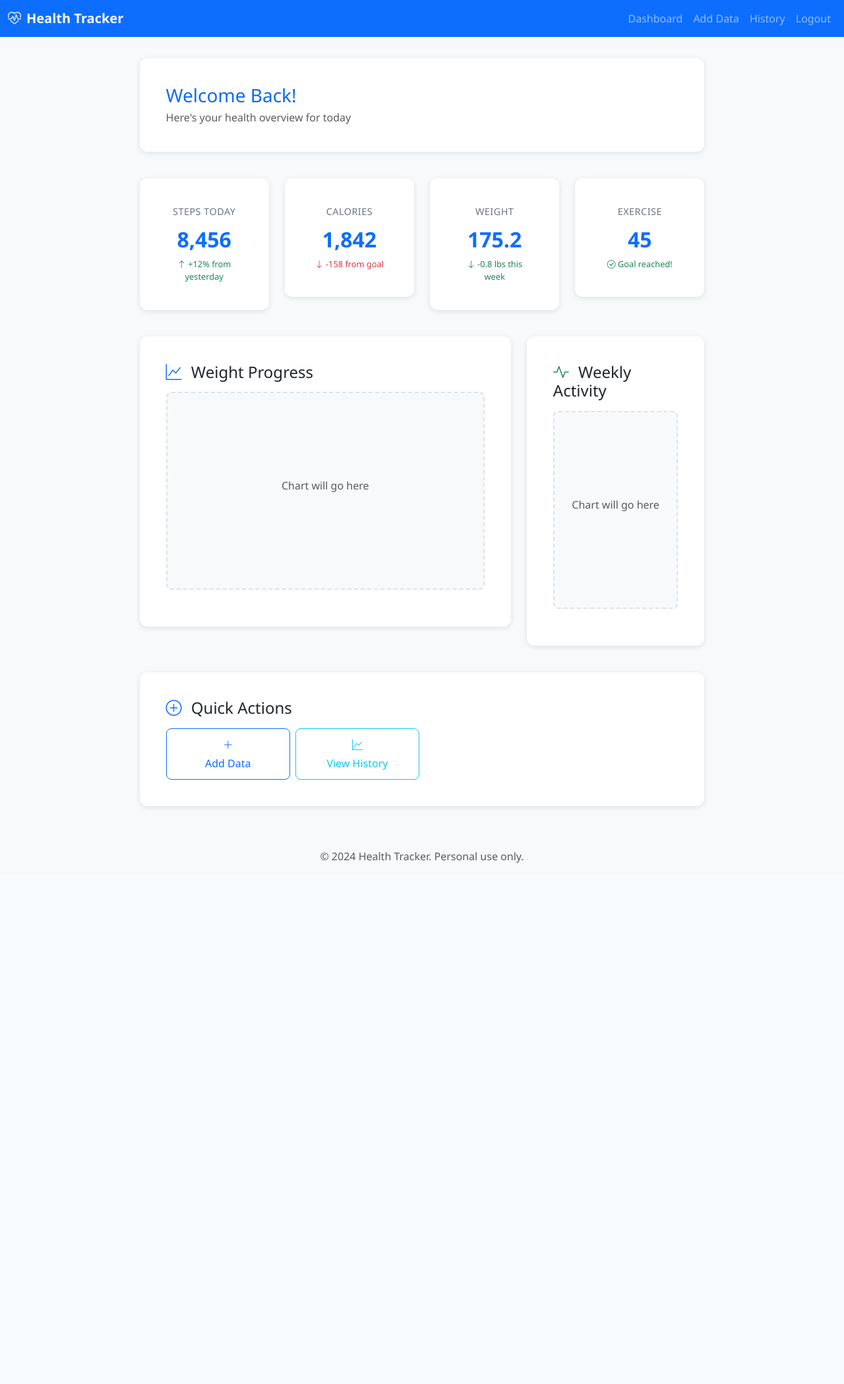
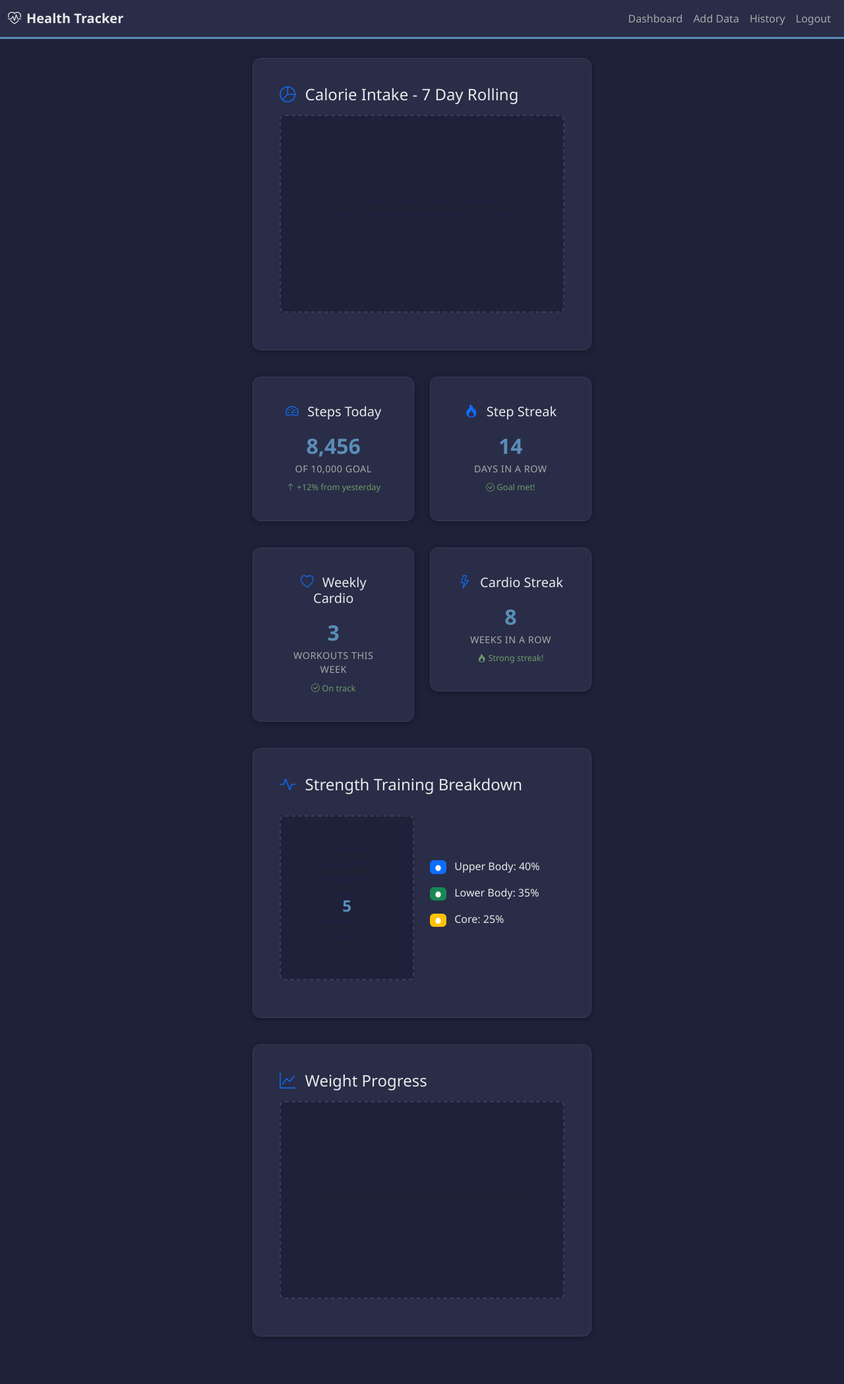
Before and after one commit to MarcBM/health-tracker, a FastAPI app: page / in a window 1280 px wide. Shown: the whole page at 66% size. Before the commit the page ends 1308 px from the top, so only its background shows below. Run offline with FastAPI, Linux system fonts and the light colour scheme; a map, chart or similar area stays blank.

Commit message:
Refactor dashboard and styling for Health Tracker
- Updated dashboard layout to include calorie intake, step tracker, and strength training sections.
- Removed the footer from the base template and adjusted navbar styling.
- Enhanced CSS for dark theme support, including new root variables and improved card styling.
- Cleaned up login page by removing unnecessary styles and ensuring consistent theming across the application.

```diff
--- a/app/templates/base.html
+++ b/app/templates/base.html
@@ -16,7 +16,7 @@
 <body>
     <!-- Fixed Navigation Bar -->
     {% block navbar %}
-    <nav class="navbar navbar-expand-lg navbar-dark bg-primary fixed-top">
+    <nav class="navbar navbar-expand-lg navbar-dark fixed-top" style="background-color: var(--card-color); border-bottom: 3px solid var(--primary-color);">
         <div class="container-fluid">
             <a class="navbar-brand fw-bold" href="/">
                 <i class="bi bi-heart-pulse me-2"></i>Health Tracker
@@ -53,13 +53,6 @@
         {% block content %}{% endblock %}
     </main>
 
-    <!-- Footer -->
-    <footer class="footer mt-auto py-3 bg-light">
-        <div class="container text-center">
-            <span class="text-muted">&copy; 2024 Health Tracker. Personal use only.</span>
-        </div>
-    </footer>
-
     <!-- Bootstrap 5 JS -->
     <script src="https://cdn.jsdelivr.net/npm/bootstrap@5.3.2/dist/js/bootstrap.bundle.min.js"></script>
 
--- a/app/templates/dashboard.html
+++ b/app/templates/dashboard.html
@@ -4,115 +4,141 @@
 
 {% block content %}
 <div class="container-fluid">
-    <!-- Welcome Section -->
+
+    <!-- Calorie Tracker Section -->
     <div class="row mb-4">
         <div class="col-12">
             <div class="health-card">
-                <h1 class="h3 text-gradient mb-1">Welcome Back!</h1>
-                <p class="text-muted mb-0">Here's your health overview for today</p>
+                <h4 class="mb-3">
+                    <i class="bi bi-pie-chart text-primary me-2"></i>
+                    Calorie Intake - 7 Day Rolling
+                </h4>
+                <div class="chart-placeholder">
+                    <p class="text-muted text-center">7-day calorie intake chart will go here</p>
+                </div>
             </div>
         </div>
     </div>
 
-    <!-- Quick Stats Row -->
+    <!-- Step Tracker Section -->
     <div class="row mb-4">
-        <div class="col-6 col-md-3">
+        <div class="col-6">
             <div class="health-card text-center">
-                <div class="metric-label">Steps Today</div>
+                <h5 class="mb-3">
+                    <i class="bi bi-speedometer2 text-primary me-2"></i>
+                    Steps Today
+                </h5>
                 <div class="metric-value">8,456</div>
+                <div class="metric-label">of 10,000 goal</div>
                 <div class="metric-change positive">
                     <i class="bi bi-arrow-up"></i> +12% from yesterday
                 </div>
             </div>
         </div>
 
-        <div class="col-6 col-md-3">
+        <div class="col-6">
             <div class="health-card text-center">
-                <div class="metric-label">Calories</div>
-                <div class="metric-value">1,842</div>
-                <div class="metric-change negative">
-                    <i class="bi bi-arrow-down"></i> -158 from goal
-                </div>
-            </div>
-        </div>
-
-        <div class="col-6 col-md-3">
-            <div class="health-card text-center">
-                <div class="metric-label">Weight</div>
-                <div class="metric-value">175.2</div>
+                <h5 class="mb-3">
+                    <i class="bi bi-fire text-primary me-2"></i>
+                    Step Streak
+                </h5>
+                <div class="metric-value">14</div>
+                <div class="metric-label">days in a row</div>
                 <div class="metric-change positive">
-                    <i class="bi bi-arrow-down"></i> -0.8 lbs this week
-                </div>
-            </div>
-        </div>
-
-        <div class="col-6 col-md-3">
-            <div class="health-card text-center">
-                <div class="metric-label">Exercise</div>
-                <div class="metric-value">45</div>
-                <div class="metric-change positive">
-                    <i class="bi bi-check-circle"></i> Goal reached!
+                    <i class="bi bi-check-circle"></i> Goal met!
                 </div>
             </div>
         </div>
     </div>
 
-    <!-- Chart Placeholders -->
+    <!-- Exercise Tracker Section -->
     <div class="row mb-4">
-        <div class="col-12 col-lg-8">
+        <div class="col-6">
+            <div class="health-card text-center">
+                <h5 class="mb-3">
+                    <i class="bi bi-heart text-primary me-2"></i>
+                    Weekly Cardio
+                </h5>
+                <div class="metric-value">3</div>
+                <div class="metric-label">workouts this week</div>
+                <div class="metric-change positive">
+                    <i class="bi bi-check-circle"></i> On track
+                </div>
+            </div>
+        </div>
+
+        <div class="col-6">
+            <div class="health-card text-center">
+                <h5 class="mb-3">
+                    <i class="bi bi-lightning text-primary me-2"></i>
+                    Cardio Streak
+                </h5>
+                <div class="metric-value">8</div>
+                <div class="metric-label">weeks in a row</div>
+                <div class="metric-change positive">
+                    <i class="bi bi-fire"></i> Strong streak!
+                </div>
+            </div>
+        </div>
+    </div>
+
+    <!-- Strength Training Breakdown -->
+    <div class="row mb-4">
+        <div class="col-12">
+            <div class="health-card">
+                <h4 class="mb-3">
+                    <i class="bi bi-activity text-primary me-2"></i>
+                    Strength Training Breakdown
+                </h4>
+                <div class="row align-items-center">
+                    <div class="col-12 col-lg-6">
+                        <div class="chart-placeholder" style="height: 250px; position: relative;">
+                            <p class="text-muted text-center" style="position: absolute; top: 50%; left: 50%; transform: translate(-50%, -50%); margin: 0;">
+                                Strength breakdown chart<br>
+                                <span style="font-size: 1.5rem; font-weight: bold; color: var(--primary-color);">5</span><br>
+                                <small>workouts this week</small>
+                            </p>
+                        </div>
+                    </div>
+                    <div class="col-12 col-lg-6">
+                        <div class="text-center text-lg-start mt-3 mt-lg-0">
+                            <div class="mb-3">
+                                <span class="badge bg-primary me-2">●</span>
+                                <span>Upper Body: 40%</span>
+                            </div>
+                            <div class="mb-3">
+                                <span class="badge bg-success me-2">●</span>
+                                <span>Lower Body: 35%</span>
+                            </div>
+                            <div class="mb-3">
+                                <span class="badge bg-warning me-2">●</span>
+                                <span>Core: 25%</span>
+                            </div>
+                        </div>
+                    </div>
+                </div>
+            </div>
+        </div>
+    </div>
+
+    <!-- Weight Tracker Section -->
+    <div class="row mb-4">
+        <div class="col-12">
             <div class="health-card">
                 <h4 class="mb-3">
                     <i class="bi bi-graph-up text-primary me-2"></i>
                     Weight Progress
                 </h4>
                 <div class="chart-placeholder">
-                    <p class="text-muted text-center">Chart will go here</p>
-                </div>
-            </div>
-        </div>
-
-        <div class="col-12 col-lg-4">
-            <div class="health-card">
-                <h4 class="mb-3">
-                    <i class="bi bi-activity text-success me-2"></i>
-                    Weekly Activity
-                </h4>
-                <div class="chart-placeholder">
-                    <p class="text-muted text-center">Chart will go here</p>
+                    <p class="text-muted text-center">Overall weight progress chart will go here</p>
                 </div>
             </div>
         </div>
     </div>
 
-    <!-- Simple Content Placeholder -->
-    <div class="row">
-        <div class="col-12">
-            <div class="health-card">
-                <h4 class="mb-3">
-                    <i class="bi bi-plus-circle text-primary me-2"></i>
-                    Quick Actions
-                </h4>
-                <div class="row g-2">
-                    <div class="col-6 col-md-3">
-                        <a href="/data-entry" class="btn btn-outline-primary w-100">
-                            <i class="bi bi-plus-lg d-block mb-1"></i>
-                            Add Data
-                        </a>
-                    </div>
-                    <div class="col-6 col-md-3">
-                        <a href="/history" class="btn btn-outline-info w-100">
-                            <i class="bi bi-graph-up d-block mb-1"></i>
-                            View History
-                        </a>
-                    </div>
-                </div>
-            </div>
-        </div>
-    </div>
 </div>
 {% endblock %}
 
 {% block extra_js %}
-<!-- Dashboard JavaScript -->
-<script src="{{ url_for('static', path='/js/dashboard.js') }}"></script>
+
 {% endblock %}
--- a/static/css/style.css
+++ b/static/css/style.css
@@ -1,21 +1,26 @@
 /* Health Tracker - Mobile First CSS */
 
-/* Root variables for consistent theming */
+/* Root variables for dark theme */
 :root {
-    --primary-color: #0d6efd;
-    --success-color: #198754;
-    --warning-color: #ffc107;
-    --danger-color: #dc3545;
-    --info-color: #0dcaf0;
-    --light-color: #f8f9fa;
-    --dark-color: #212529;
+    --primary-color: #5a8db8;        /* Muted blue accent */
+    --success-color: #6b9b6b;        /* Muted green */
+    --warning-color: #d4954a;        /* Muted orange */
+    --danger-color: #c85c5c;         /* Muted red */
+    --info-color: #7c9eb5;           /* Muted blue */
+    --bg-color: #1e2139;             /* Darker slate-grey background */
+    --card-color: #2a2d47;           /* Darker slate for cards */
+    --text-color: #e8e9ea;           /* Light text */
+    --text-muted: #a8a9aa;           /* Muted text */
+    --border-color: #3a3d55;         /* Subtle borders */
+    --focus-shadow: rgba(90, 141, 184, 0.25); /* Focus ring color */
     --navbar-height: 56px;
 }
 
 /* Body and general layout */
 body {
     font-family: 'Segoe UI', Tahoma, Geneva, Verdana, sans-serif;
-    background-color: var(--light-color);
+    background-color: var(--bg-color);
+    color: var(--text-color);
     min-height: 100vh;
     display: flex;
     flex-direction: column;
@@ -30,18 +35,19 @@ body {
 
 /* Card styling for dashboard elements */
 .health-card {
-    background: white;
+    background: var(--card-color);
     border-radius: 12px;
-    box-shadow: 0 2px 8px rgba(0,0,0,0.1);
+    box-shadow: 0 2px 8px rgba(0, 0, 0, 0.3);
     padding: 1.5rem;
     margin-bottom: 1rem;
-    border: none;
+    border: 1px solid var(--border-color);
     transition: transform 0.2s ease, box-shadow 0.2s ease;
 }
 
 .health-card:hover {
     transform: translateY(-2px);
-    box-shadow: 0 4px 16px rgba(0,0,0,0.15);
+    box-shadow: 0 4px 16px rgba(0, 0, 0, 0.4);
+    border-color: var(--primary-color);
 }
 
 /* Metric display styling */
@@ -54,7 +60,7 @@ body {
 
 .metric-label {
     font-size: 0.9rem;
-    color: #6c757d;
+    color: var(--text-muted);
     margin-bottom: 0.5rem;
     text-transform: uppercase;
     letter-spacing: 0.5px;
@@ -79,13 +85,14 @@ body {
     display: flex;
     align-items: center;
     justify-content: center;
-    background: linear-gradient(135deg, var(--primary-color) 0%, #0056b3 100%);
+    background: linear-gradient(135deg, var(--card-color) 0%, var(--bg-color) 100%);
 }
 
 .login-card {
-    background: white;
+    background: var(--card-color);
+    border: 1px solid var(--border-color);
     border-radius: 16px;
-    box-shadow: 0 8px 32px rgba(0,0,0,0.2);
+    box-shadow: 0 8px 32px rgba(0, 0, 0, 0.4);
     padding: 2rem;
     width: 100%;
     max-width: 400px;
@@ -93,7 +100,7 @@ body {
 }
 
 .login-title {
-    color: var(--primary-color);
+    color: var(--text-color);
     margin-bottom: 1.5rem;
     text-align: center;
     font-weight: 600;
@@ -102,14 +109,22 @@ body {
 /* Form styling */
 .form-control {
     border-radius: 8px;
-    border: 2px solid #e9ecef;
+    border: 2px solid var(--border-color);
+    background-color: var(--bg-color);
+    color: var(--text-color);
     padding: 0.75rem;
     transition: border-color 0.2s ease;
 }
 
 .form-control:focus {
     border-color: var(--primary-color);
-    box-shadow: 0 0 0 0.2rem rgba(13, 110, 253, 0.25);
+    background-color: var(--bg-color);
+    color: var(--text-color);
+    box-shadow: 0 0 0 0.2rem var(--focus-shadow);
+}
+
+.form-control::placeholder {
+    color: var(--text-muted);
 }
 
 .btn {
@@ -121,12 +136,38 @@ body {
 
 .btn-primary {
     background: var(--primary-color);
-    border: none;
+    border: 1px solid var(--primary-color);
+    color: var(--bg-color);
+    font-weight: 600;
 }
 
 .btn-primary:hover {
-    background: #0056b3;
+    background: var(--warning-color);
+    border-color: var(--warning-color);
+    color: var(--bg-color);
     transform: translateY(-1px);
+}
+
+.btn-outline-primary {
+    border-color: var(--primary-color);
+    color: var(--primary-color);
+}
+
+.btn-outline-primary:hover {
+    background: var(--primary-color);
+    border-color: var(--primary-color);
+    color: var(--bg-color);
+}
+
+.btn-outline-info {
+    border-color: var(--info-color);
+    color: var(--info-color);
+}
+
+.btn-outline-info:hover {
+    background: var(--info-color);
+    border-color: var(--info-color);
+    color: var(--bg-color);
 }
 
 /* Chart placeholder containers */
@@ -136,9 +177,10 @@ body {
     display: flex;
     align-items: center;
     justify-content: center;
-    background: #f8f9fa;
-    border: 2px dashed #dee2e6;
+    background: var(--bg-color);
+    border: 2px dashed var(--border-color);
     border-radius: 8px;
+    color: var(--text-muted);
 }
 
 /* Responsive design */
@@ -187,7 +229,7 @@ body {
 
 /* Utility classes */
 .text-gradient {
-    background: linear-gradient(135deg, var(--primary-color), #0056b3);
+    background: linear-gradient(135deg, var(--primary-color), var(--warning-color));
     -webkit-background-clip: text;
     -webkit-text-fill-color: transparent;
     background-clip: text;
@@ -210,6 +252,26 @@ body {
     outline-offset: 2px;
 }
 
+/* Label styling for dark theme */
+.form-label {
+    color: var(--text-color);
+    font-weight: 500;
+}
+
+/* Navbar styling */
+.navbar-brand {
+    color: var(--text-color) !important;
+    font-weight: 700;
+}
+
+.navbar-nav .nav-link {
+    color: var(--text-muted) !important;
+}
+
+.navbar-nav .nav-link:hover {
+    color: var(--primary-color) !important;
+}
+
 /* Hide navbar on login page */
 .login-page .navbar {
     display: none;
```
Also changed, not shown: app/templates/login.html (+0 -15 lines).
